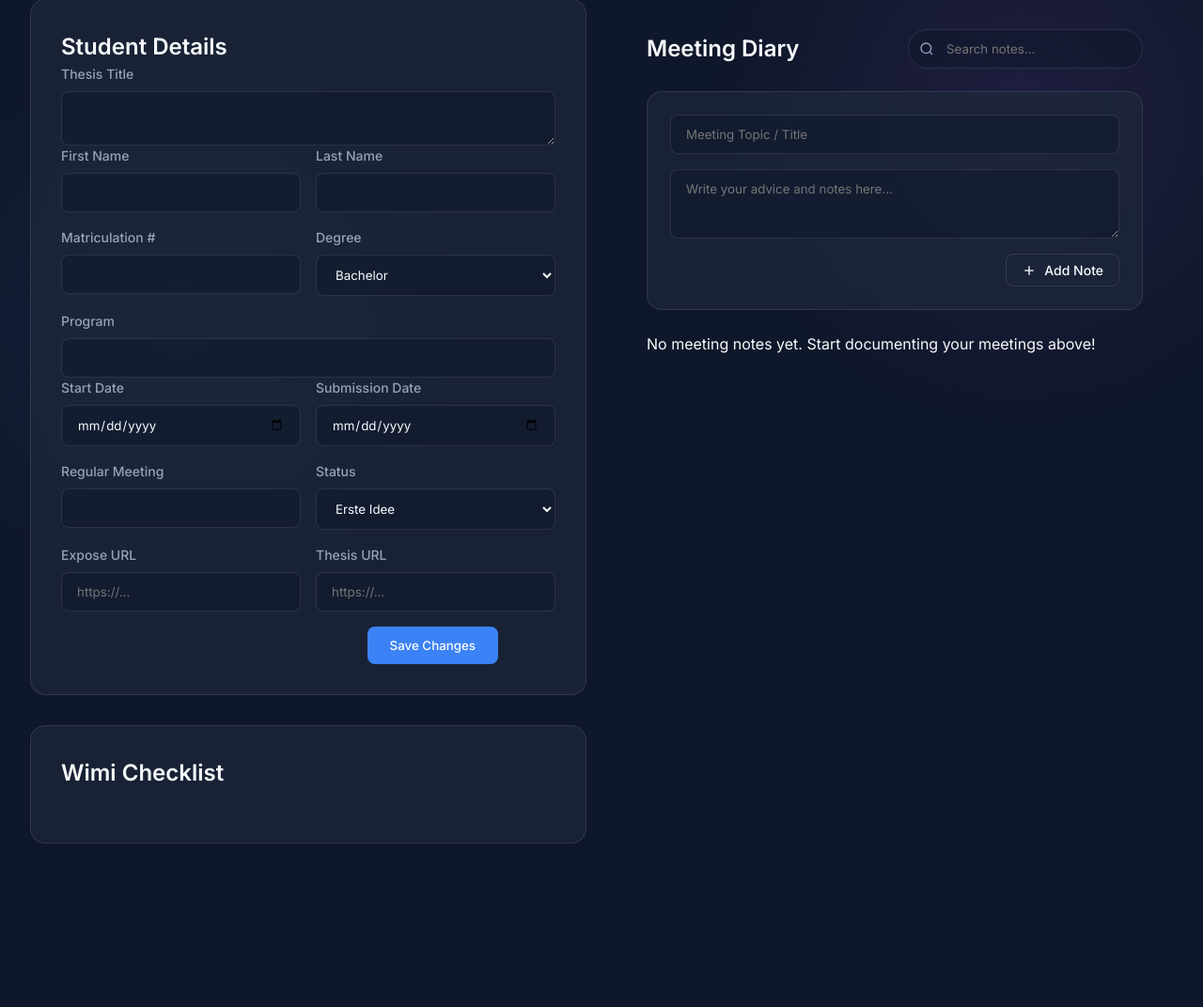
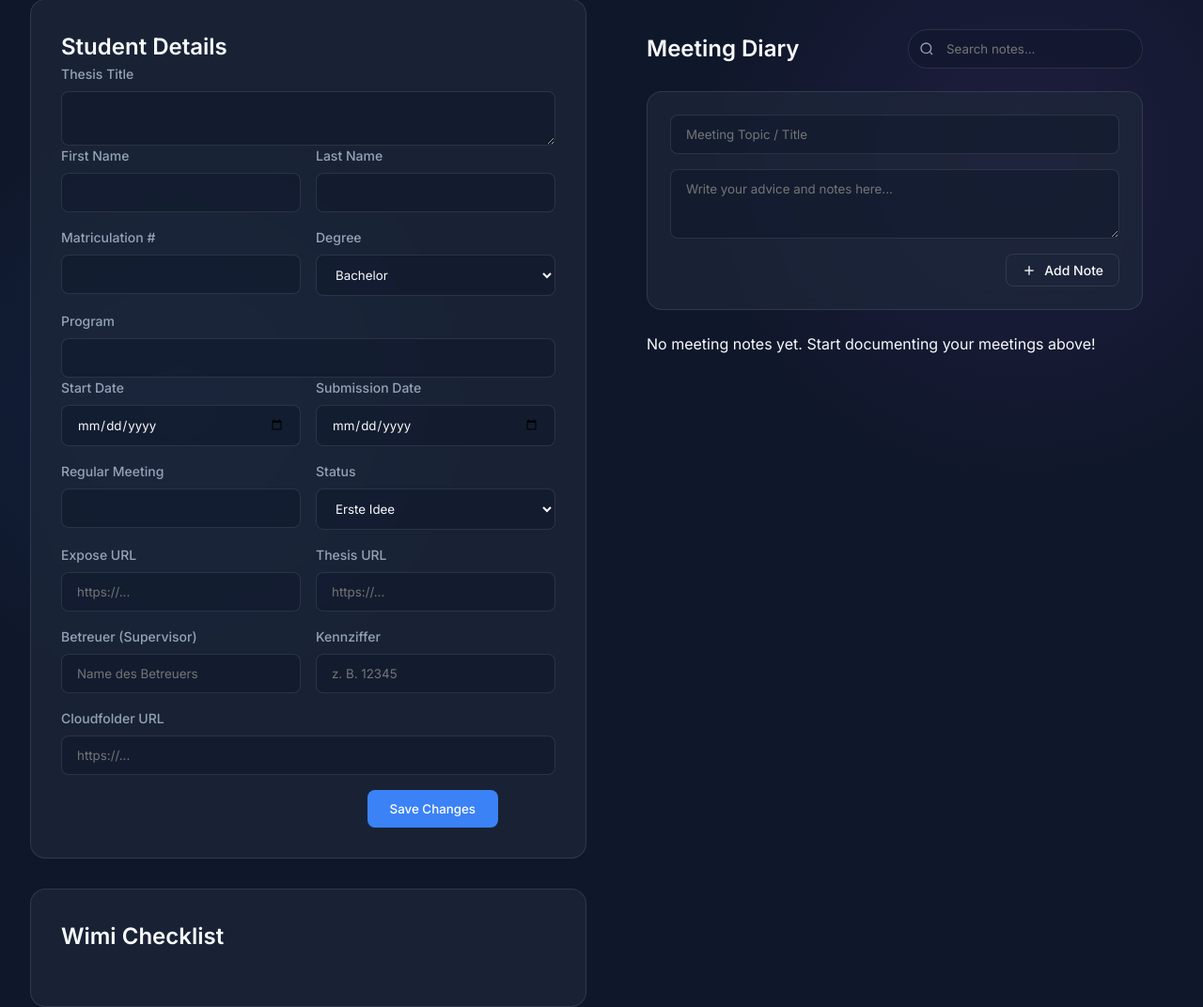
Before and after one commit to vonunwerth/ThesesManager, a Flask app: template templates/detail.html in a window 1280 px wide. Shown: the part 214-1286 px from the top of the page at 94% size. Before the commit the page ends 1112 px from the top, so only its background shows below. Run offline with Flask 3, Linux system fonts and the light colour scheme; the template is opened without the code that fills it, so the values that code supplies are empty.

Commit message:
supervisor, cloudlink, id number added

```diff
--- a/app.py
+++ b/app.py
@@ -31,17 +31,35 @@ with app.app_context():
 
 @app.route('/')
 def index():
-    # Sort by submission date, handling nulls (put them at the end)
     all_students = Student.query.all()
     today = datetime.now().date()
 
-    active_students = [s for s in all_students if s.status != 'Bewertet']
-    graded_students = [s for s in all_students if s.status == 'Bewertet']
+    # Collect unique supervisors (non-empty)
+    all_supervisors = sorted(set(
+        s.supervisor for s in all_students if s.supervisor and s.supervisor.strip()
+    ))
+
+    selected_supervisor = request.args.get('supervisor', 'Alle')
+
+    def matches(s):
+        if selected_supervisor == 'Alle':
+            return True
+        return (s.supervisor or '').strip() == selected_supervisor
+
+    active_students = [s for s in all_students if s.status != 'Bewertet' and matches(s)]
+    graded_students = [s for s in all_students if s.status == 'Bewertet' and matches(s)]
 
     active_students.sort(key=lambda s: s.submission_date or datetime.max.date())
     graded_students.sort(key=lambda s: s.submission_date or datetime.min.date(), reverse=True)
 
-    return render_template('index.html', students=active_students, graded_students=graded_students, today=today)
+    return render_template(
+        'index.html',
+        students=active_students,
+        graded_students=graded_students,
+        today=today,
+        all_supervisors=all_supervisors,
+        selected_supervisor=selected_supervisor
+    )
 
 @app.route('/table')
 def table_view():
@@ -74,7 +92,10 @@ def add_student():
         regular_meeting=data.get('regular_meeting', ''),
         expose_url=data.get('expose_url', ''),
         thesis_url=data.get('thesis_url', ''),
-        status=data.get('status', 'Erste Idee')
+        status=data.get('status', 'Erste Idee'),
+        supervisor=data.get('supervisor', ''),
+        kennziffer=data.get('kennziffer', ''),
+        cloudfolder_url=data.get('cloudfolder_url', '')
     )
 
     db.session.add(student)
@@ -125,6 +146,9 @@ def update_delete_student(id):
         student.expose_url = data.get('expose_url', student.expose_url)
         student.thesis_url = data.get('thesis_url', student.thesis_url)
         student.status = data.get('status', student.status)
+        student.supervisor = data.get('supervisor', student.supervisor)
+        student.kennziffer = data.get('kennziffer', student.kennziffer)
+        student.cloudfolder_url = data.get('cloudfolder_url', student.cloudfolder_url)
 
         if data.get('start_date'):
             student.start_date = datetime.strptime(data['start_date'], '%Y-%m-%d').date()
--- a/models.py
+++ b/models.py
@@ -18,6 +18,10 @@ class Student(db.Model):
 
     expose_url = db.Column(db.String(500), nullable=True)
     thesis_url = db.Column(db.String(500), nullable=True)
+    cloudfolder_url = db.Column(db.String(500), nullable=True)  # Cloudfolder URL
+
+    supervisor = db.Column(db.String(150), nullable=True)  # Betreuer
+    kennziffer = db.Column(db.String(50), nullable=True)   # Kennziffer
 
     # Erste Idee, Schreibt Expose, Expose wartet auf Review, Anmeldung eingereicht, Angemeldet, Abgegeben, Bewertet
     status = db.Column(db.String(50), nullable=False, default="Erste Idee")
--- a/static/js/main.js
+++ b/static/js/main.js
@@ -90,6 +90,9 @@ document.addEventListener('DOMContentLoaded', () => {
                 expose_url: document.getElementById('expose_url').value,
                 thesis_url: document.getElementById('thesis_url').value,
                 status: document.getElementById('status').value,
+                supervisor: document.getElementById('supervisor').value,
+                kennziffer: document.getElementById('kennziffer').value,
+                cloudfolder_url: document.getElementById('cloudfolder_url').value,
             };
 
             fetch('/api/students', {
@@ -132,6 +135,9 @@ document.addEventListener('DOMContentLoaded', () => {
                 expose_url: document.getElementById('edit_expose_url').value,
                 thesis_url: document.getElementById('edit_thesis_url').value,
                 status: document.getElementById('edit_status').value,
+                supervisor: document.getElementById('edit_supervisor').value,
+                kennziffer: document.getElementById('edit_kennziffer').value,
+                cloudfolder_url: document.getElementById('edit_cloudfolder_url').value,
             };
 
             fetch(`/api/students/${STUDENT_ID}`, {
--- a/templates/detail.html
+++ b/templates/detail.html
@@ -115,6 +115,25 @@
                         </div>
                     </div>
 
+                    <div class="form-row">
+                        <div class="form-group">
+                            <label>Betreuer (Supervisor)</label>
+                            <input type="text" id="edit_supervisor" value="{{ student.supervisor or '' }}"
+                                placeholder="Name des Betreuers">
+                        </div>
+                        <div class="form-group">
+                            <label>Kennziffer</label>
+                            <input type="text" id="edit_kennziffer" value="{{ student.kennziffer or '' }}"
+                                placeholder="z. B. 12345">
+                        </div>
+                    </div>
+
+                    <div class="form-group full-width">
+                        <label>Cloudfolder URL</label>
+                        <input type="url" id="edit_cloudfolder_url" value="{{ student.cloudfolder_url or '' }}"
+                            placeholder="https://...">
+                    </div>
+
                     <div class="form-actions">
                         <button type="submit" class="btn btn-primary" id="saveStudentBtn">Save Changes</button>
                         <span id="saveStatus" class="save-status">Saved!</span>
```
Also changed, not shown: migrate.py (+15 -0 lines), templates/index.html (+69 -0 lines), templates/table.html (+10 -1 lines).
